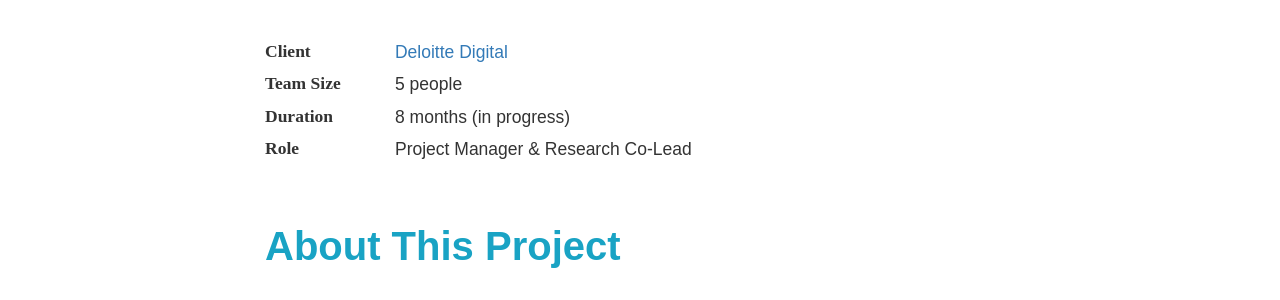
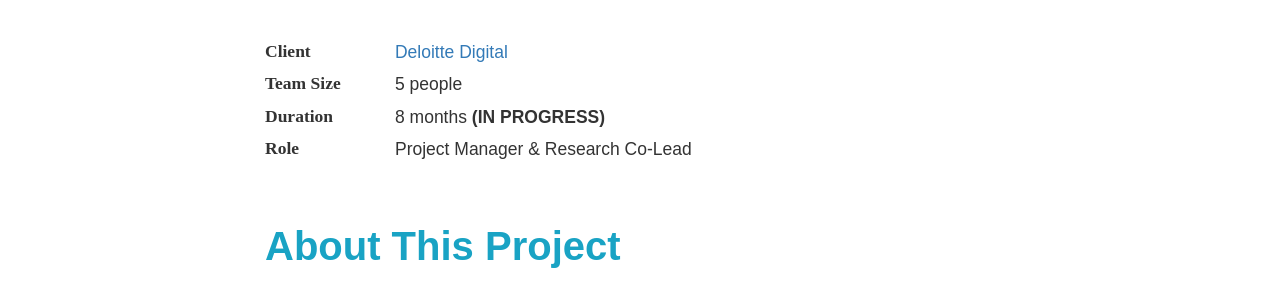
Before and after one commit to shansul26/old_portfolio, a Jekyll site: the page built from _posts/2017-03-17-themis.md, in a window 1280 px wide. Shown: the part 392-692 px from the top of the page. Built offline with Jekyll 4.4.1, drawn with Linux system fonts in a browser that asks for light colours; nearby versions of some CDN libraries.

```diff
--- a/_posts/2017-03-17-themis.md
+++ b/_posts/2017-03-17-themis.md
@@ -4,7 +4,7 @@ summary: MHCI capstone project applying emerging technologies to law enforcement
 layout: portfolio
 client: <a href="http://www.deloittedigital.com/">Deloitte Digital</a>
 team: 5 people
-duration: 8 months (in progress)
+duration: 8 months <b>(IN PROGRESS)</b>
 role: Project Manager & Research Co-Lead
 hero-image-path: "/img/Themis/Logo-with-background.png"
 hero-image-background: "#DFE1E5"
```
